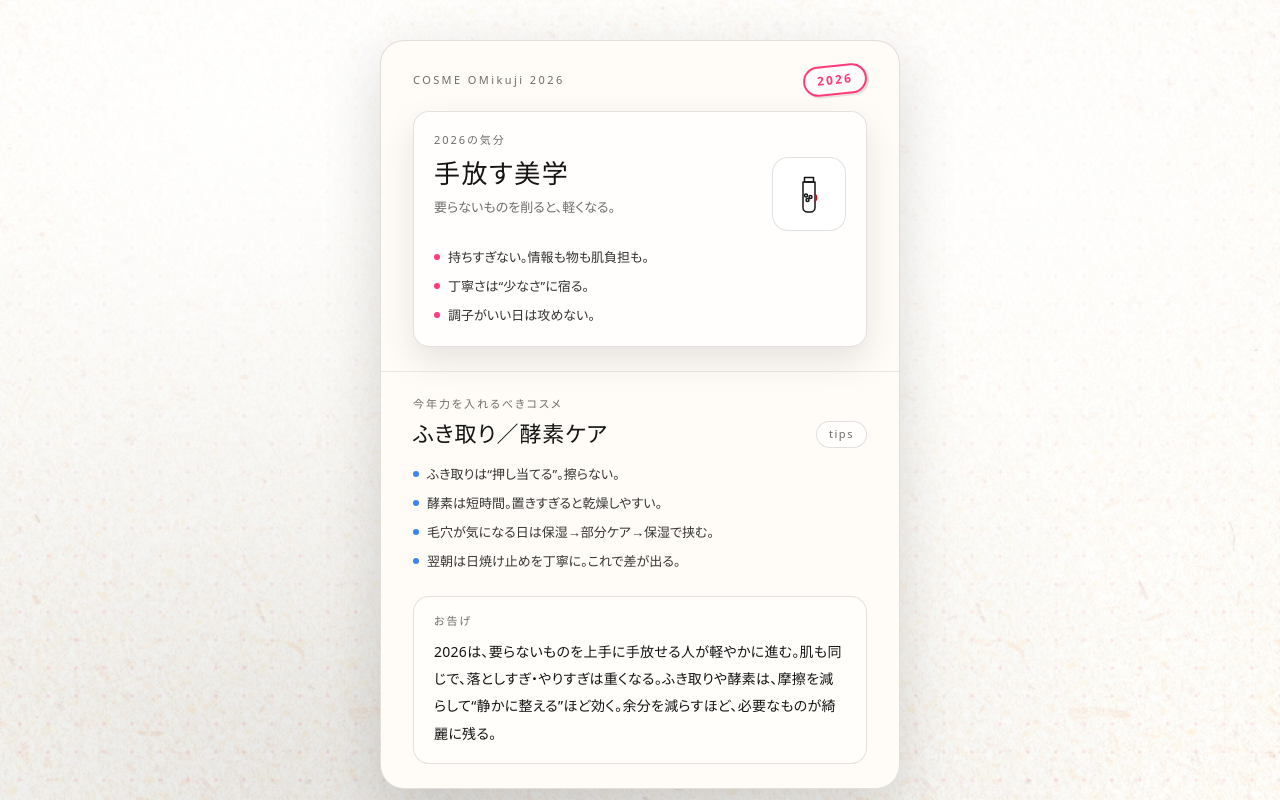
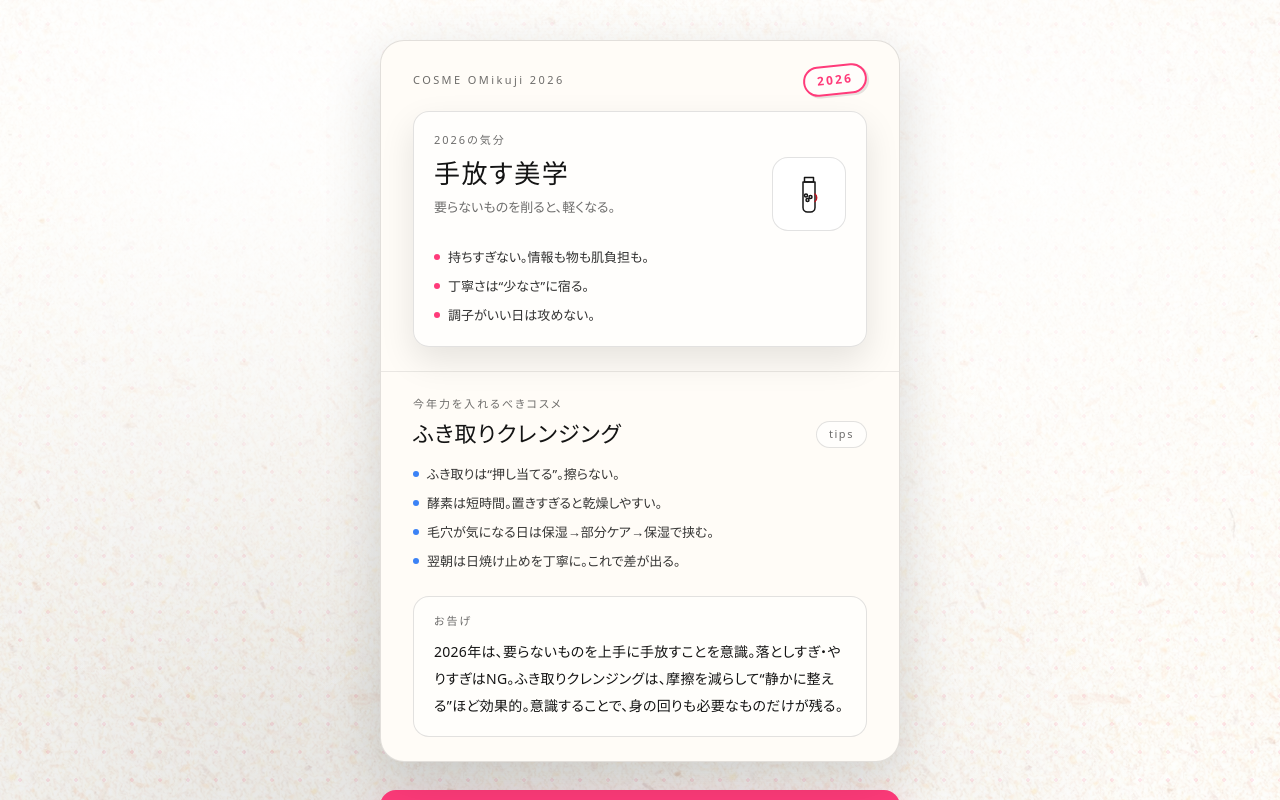
Before and after one commit to kaneo69/cosme-omikuji, a Next.js app: page /result in a window 1280 px wide. Shown: the top 800 px of the page. Built offline with nearby package versions, Linux system fonts and the light colour scheme; a web font is replaced by a local one.

Commit message:
Improve result UI and add assets

```diff
--- a/app/results.ts
+++ b/app/results.ts
@@ -49,7 +49,7 @@ export const results: OmikujiResult[] = [
       "ファンデ前にスポンジで軽く押さえると密着が上がる。",
     ],
     message:
-      "2026は、派手さよりも「整っている人」が信頼を取る年。ベースは土台づくり。下地で凹凸と水分量を整えるだけで、メイクの完成度は一段上がる。急いで盛るより、崩れない設計に振ると、日々の印象が静かに積み上がっていく。",
+      "2026は、派手さよりも「整っている感」で信頼を得る年。下地で凹凸と水分量を整え、メイクの完成度を一段上に。急いで盛るより、崩れない設計に振って、日々の印象を静かに積み上げていくのが◎。",
   },
 
   {
@@ -70,7 +70,7 @@ export const results: OmikujiResult[] = [
       "パウダーは必要最小限、光が残る程度で止める。",
     ],
     message:
-      "2026は「引き算の美しさ」が評価される。トーンアップは一気に明るくするより、均一に整える方が大人っぽい。顔の中心だけに品よく光を置けば、肌も言葉も軽くなる。盛らないのにきちんと見える、そのバランスがあなたの説得力になる。",
+      "2026は「引き算の美しさ」が評価される年。トーンアップは一気に明るくするより、均一に整える方が大人っぽい。顔の中心だけに品よく光を置けば、肌も言葉も軽くなる。盛らないのにきちんと見える、そのバランスがあなたの説得力になる。",
   },
 
   {
@@ -92,7 +92,7 @@ export const results: OmikujiResult[] = [
       "仕上げに薄くパウダーで固定するとヨレにくい。",
     ],
     message:
-      "2026は「整った印象」が武器になる年。コンシーラーは隠す道具ではなく、光の通り道を作る道具。気になる部分だけを最小限に整えると、清潔感が立ち上がる。言い切らない余白、やり切らない余裕。そのバランスが、あなたを大人っぽく見せる。",
+      "2026は「整った印象」が武器になる年。コンシーラーを隠す道具ではなく、光の通り道を作る道具として使う。気になる部分だけを最小限に整え、清潔感を意識。言い切らない余白、やり切らない余裕。そのバランスが、あなたを大人っぽく見せる。",
   },
 
   {
@@ -113,7 +113,7 @@ export const results: OmikujiResult[] = [
       "持ち歩きは小さめブラシが最強（指よりムラが出にくい）。",
     ],
     message:
-      "2026は、少しの差が大きく見える年。部分補正で“整っている”を作れると、全体の説得力が上がる。完璧を狙うより、崩れ方を綺麗にする。直しやすい設計にしておくと、忙しい日ほど余裕が出る。余裕は表情に乗る。",
+      "2026は、少しの差が大きく見える年。部分補正で“整っている感”を作ると、全体の説得力が上がる。完璧を狙うより直しやすさを重視して、忙しい日にも余裕を持てば表情も明るく。",
   },
 
   {
@@ -134,7 +134,7 @@ export const results: OmikujiResult[] = [
       "青みが強い日はチークを温かくするとバランスが取れる。",
     ],
     message:
-      "2026は、言葉も色も“強く言い切らない”方が美しい。リップは輪郭を主張するより、内側の密度を上げると大人っぽい。淡いのに印象が残る、その設計が対話でも効く。丁寧に選んだ色は、あなたの立ち居振る舞いを静かに格上げする。",
+      "2026年は、言葉も色も“強く言い切らない”方が美しい。リップは輪郭を主張するより、内側の密度を上げたグラデーションが大人の深みを作る。淡いのに印象が残る、その設計が対人関係でも効果的。丁寧に選んだ色は、あなたの立ち居振る舞いを静かに格上げする。",
   },
 
   {
@@ -155,7 +155,7 @@ export const results: OmikujiResult[] = [
       "ツヤは中央だけ。全体ツヤは幼く見えやすい。",
     ],
     message:
-      "2026は、変化を“上品に”取り入れると運が回る。リップライナーは盛るためではなく、輪郭の清潔感を作るため。口角をほんの少し整えるだけで表情が変わる。小さな違いを積む人が、結果的に一番遠くへ行く。",
+      "2026年は、変化を“上品に”取り入れると運が回る。リップライナーは盛るためではなく、輪郭の清潔感を作るため。口角をほんの少し整えるだけで表情が変わる。小さな違いを積む人が、結果的に人よりも差を生む。",
   },
 
   {
@@ -176,7 +176,7 @@ export const results: OmikujiResult[] = [
       "最後に透明眉マスカラで固定すると崩れにくい。",
     ],
     message:
-      "2026は「信頼」が価値になる年。眉はその入口。輪郭を取りすぎず、毛の密度を整えると、知的で落ち着いた印象が出る。会話が増えるほど、表情の設計が効いてくる。眉を整えるのは、相手のためというより自分の判断を速くするため。",
+      "2026年は「信頼」が価値になる年で、眉はその入口。輪郭を取りすぎず、毛の密度を整え、知的で落ち着いた印象を。会話が増えるほど、表情の設計が効いてくる。眉を整えることで、スピーディーな決断力も持てるはず。",
   },
 
   {
@@ -197,7 +197,7 @@ export const results: OmikujiResult[] = [
       "色が浮く日はパウダーを少し足して馴染ませる。",
     ],
     message:
-      "2026は“静かな説得力”が強い。眉マスカラで毛流れが整うと、顔のノイズが減って言葉が届きやすくなる。強く描かないのに芯がある、その雰囲気は仕事でも対人でも効く。余白を作れる人ほど、無理なく前に進める。",
+      "2026年は“静かな説得力”が強い年に。眉マスカラで毛流れが整え、顔のノイズを減らすことで言葉が届きやすくなる。強く描かないのに芯がある、その雰囲気は仕事でも対人でも効く。余白を作れる人ほど、無理なく前に進める。",
   },
 
   {
@@ -218,7 +218,7 @@ export const results: OmikujiResult[] = [
       "スクラブ系は摩擦注意。短時間で終える。",
     ],
     message:
-      "2026は、肌も暮らしも「整える」がテーマ。角質ケアは効かせるほど良いわけじゃない。適度に整えて、保湿で守る。その設計が大人の実用。小さな習慣を丁寧に続ける人が、結局一番きれいなコンディションを長く保てる。",
+      "2026年は、肌も暮らしも「整える」がテーマの年に。角質ケアは適度に行い、保湿で肌を守ることを意識。小さな習慣を丁寧に続け、心も体もコンディションを保つのが最善。",
   },
 
   {
@@ -231,7 +231,7 @@ export const results: OmikujiResult[] = [
       "丁寧さは“少なさ”に宿る。",
       "調子がいい日は攻めない。",
     ],
-    focus: "ふき取り／酵素ケア",
+    focus: "ふき取りクレンジング",
     focusTips: [
       "ふき取りは“押し当てる”。擦らない。",
       "酵素は短時間。置きすぎると乾燥しやすい。",
@@ -239,7 +239,7 @@ export const results: OmikujiResult[] = [
       "翌朝は日焼け止めを丁寧に。これで差が出る。",
     ],
     message:
-      "2026は、要らないものを上手に手放せる人が軽やかに進む。肌も同じで、落としすぎ・やりすぎは重くなる。ふき取りや酵素は、摩擦を減らして“静かに整える”ほど効く。余分を減らすほど、必要なものが綺麗に残る。",
+      "2026年は、要らないものを上手に手放すことを意識。落としすぎ・やりすぎはNG。ふき取りクレンジングは、摩擦を減らして“静かに整える”ほど効果的。意識することで、身の回りも必要なものだけが残る。",
   },
 
   {
@@ -281,7 +281,7 @@ export const results: OmikujiResult[] = [
       "上から薄くパウダーチークを重ねると崩れにくい。",
     ],
     message:
-      "2026は、柔らかいのに芯がある人が選ばれる。クリームチークの内側から滲むような血色は、その雰囲気に直結する。強い色より、質感で見せる。優しく見えるほど相手は安心し、あなたのペースで物事が進みやすくなる。",
+      "2026年は、柔らかいのに芯がある年に。クリームチークの内側から滲むような血色は、その雰囲気に直結。強い色より、質感で見せることを意識。優しく見えるほど相手は安心し、あなたのペースで物事が進みやすくなる。",
   },
 
   {
@@ -302,7 +302,7 @@ export const results: OmikujiResult[] = [
       "筆を変えるだけで発色が整う（小さめが大人向き）。",
     ],
     message:
-      "2026は、陰影を扱える人が強い。ワントーンで質感とグラデを丁寧に作ると、目元が静かに洗練される。派手な変化より、深さのある選択。少し影を残すことで、あなたの言葉や距離感が自然に美しく見える。",
+      "2026は、陰影を扱える人が強い。ワントーンで質感とグラデを丁寧に作ると、目元が静かに洗練される。派手な変化より、深さのある選択を。少し影を残すことで、あなたの言葉や距離感が自然に美しく見える。",
   },
 
   {
@@ -323,7 +323,7 @@ export const results: OmikujiResult[] = [
       "目尻に寄せるとクール、中央だと柔らかい印象。",
     ],
     message:
-      "2026は、光の扱いが印象を決める。ラメは広げず、効かせる場所を選ぶ。理性のあるきらめきは、派手さより“余裕”に見える。忙しいほど、手数を減らして完成度を上げる設計があなたを助ける。",
+      "2026は、光の扱いが印象を決める。ラメは広げず、効かせる場所を選ぶと◎。理性のあるきらめきは、派手さより“余裕”に見える。忙しいほど、手数を減らして完成度を上げる設計があなたを助ける。",
   },
 
   {
@@ -344,7 +344,7 @@ export const results: OmikujiResult[] = [
       "粉は小さめブラシ、クリームはスポンジで薄く。",
     ],
     message:
-      "2026は、清潔感のあるツヤが武器。ハイライトは“光らせる”より“形を整える”。頬の高い位置に短く入れると、顔立ちがシャープに見える。落ち着いた光は、あなたの余裕と信頼を同時に引き上げる。",
+      "2026年は、清潔感のあるツヤを武器に。ハイライトは“光らせる”より“形を整える”ことを意識し、頬の高い位置に短く入れると、顔立ちがシャープに見える。落ち着いた光は、あなたの余裕と信頼を同時に引き上げる。",
   },
 
   {
@@ -365,7 +365,7 @@ export const results: OmikujiResult[] = [
       "ヨレる日は一度ティッシュで軽く押さえてから足す。",
     ],
     message:
-      "2026は、顔の立体感が“余裕”として伝わる。クリームの光は一瞬で雰囲気を変えられるが、入れすぎると軽く見える。狙うのは上品な一点。足すのは光だけ、他は静かに。整理された印象が、あなたを大人に見せる。",
+      "2026は、顔の立体感が“余裕”として伝わる。ハイライトを入れすぎて軽く見られないよう、狙うのは上品な一点。足すのは光だけ、他は静かに。整理された印象が、あなたを大人に見せる。",
   },
 
   {
@@ -386,7 +386,7 @@ export const results: OmikujiResult[] = [
       "ビューラーは二段。根元→中間でカールが自然になる。",
     ],
     message:
-      "2026は、視線の印象が評価に直結する。マスカラは長さより、清潔感とカールの安定。根元で持ち上げ、毛先は軽く。終日崩れにくい目元は、会話の説得力を上げる。盛るより整える、その方が大人っぽい強さになる。",
+      "2026年は、視線の印象が評価に直結する。マスカラは長さより、清潔感とカールの安定を意識。終日崩れにくい目元は、会話の説得力を上げる。盛るより整える、その方が大人っぽい強さになる。",
   },
 
   {
@@ -407,7 +407,7 @@ export const results: OmikujiResult[] = [
       "落とすときは専用リムーバーで摩擦を減らす。",
     ],
     message:
-      "2026は、崩れない人が強い。カールが落ちない目元は、それだけで意思があるように見える。下地で土台を作れば、派手に盛らなくても印象が整う。強さを大声で示さず、静かに保つ。その姿勢が、仕事にも対人にも効いてくる。",
+      "2026年は、崩れない人が強い。カールが落ちない目元は、それだけで意思があるように見える。下地で土台を作れば、派手に盛らなくても印象が整うもの。強さを大声で示さず、静かに保つ。その姿勢が、仕事にも対人にも効いてくる。",
   },
 
   {
@@ -428,7 +428,7 @@ export const results: OmikujiResult[] = [
       "香りを変える日は同系統（ムスク/シトラスなど）で揃えると失敗しにくい。",
     ],
     message:
-      "2026は、距離が縮まった時の印象が効く。ヘアミストは「近づいた時にふわっと」くらいが大人。強く香らせるより、清潔感と余韻を残す。髪の内側に仕込むだけで、振り返った瞬間に品が出る。最後の一手が、あなたの完成度を上げる。",
+      "2026年は、距離が縮まった時の印象を意識する年。ヘアミストは「近づいた時にふわっと」香るくらいにして清潔感と余韻を残す。髪の内側に仕込むだけで、振り返った瞬間に品が出る。最後の一手が、あなたの完成度を上げる。",
   },
 
   {
@@ -449,6 +449,6 @@ export const results: OmikujiResult[] = [
       "外出前より、出先で少し足す方が上品に保てる。",
     ],
     message:
-      "2026は、散らかった印象を減らすほど運が回る。香りも同じで、重ねるなら統一感が大切。保湿で髪を整えてからミストを仕込むと、香りが立ちすぎず上品に残る。整った余韻は、相手の記憶に静かに残る強さになる。",
+      "2026は、散らかった印象を減らすほど運が回る。香りも統一感を大切に。保湿で髪を整えてからミストを仕込むと、香りが立ちすぎず上品に残る。整った余韻は、相手の記憶に静かに残る強さになる。",
   },
 ];
```
